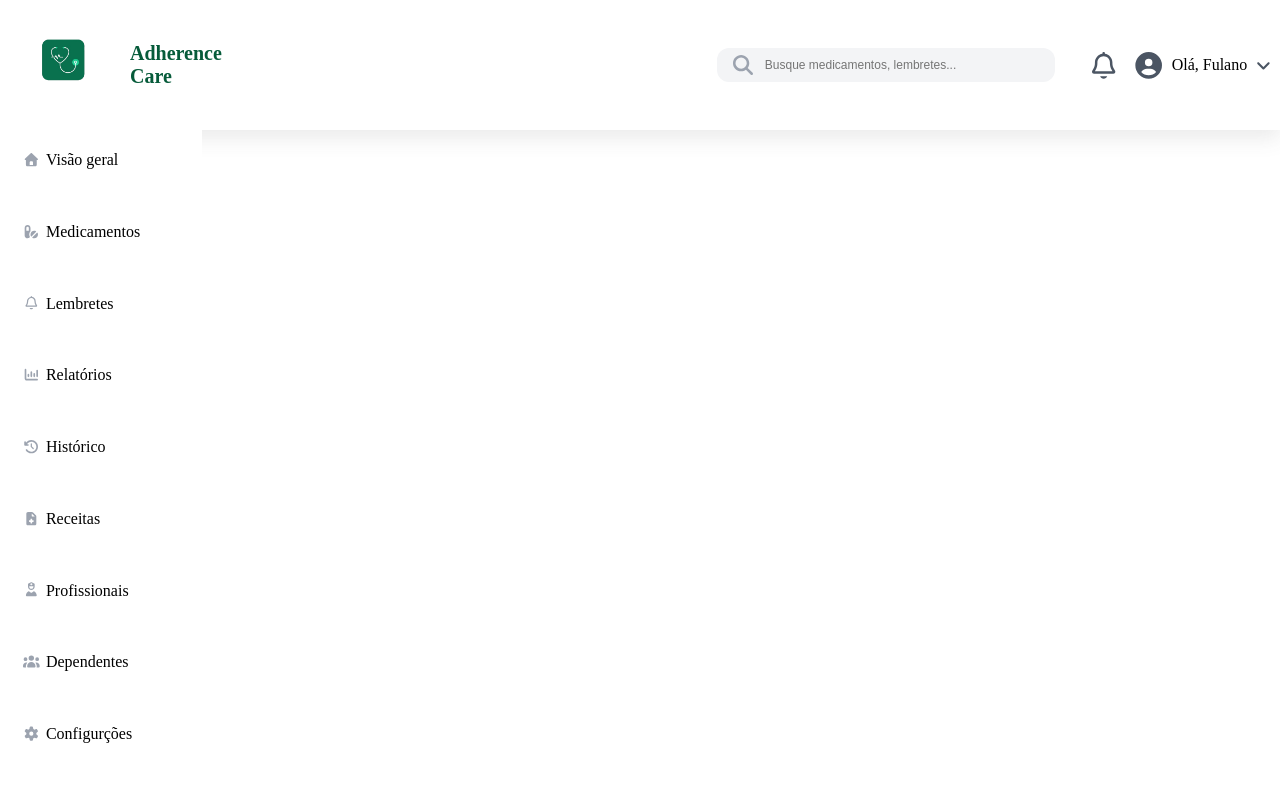
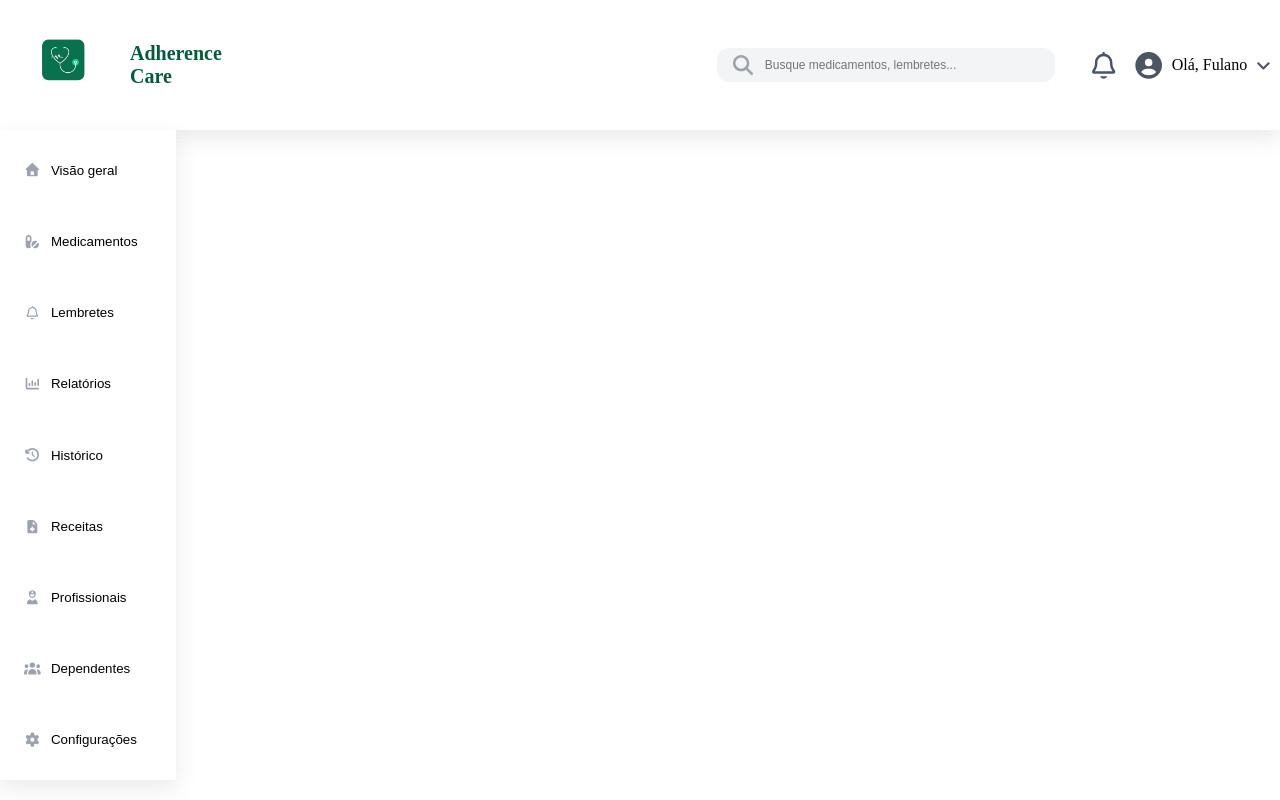
Before and after one commit to bianca01moreira/TCC, a React (Vite) app in the folder FRONT_TCC/: page /Principal in a window 1280 px wide. Built offline with nearby package versions, Linux system fonts and the light colour scheme.

Commit message:
alterações nas telas de menu

```diff
--- a/FRONT_TCC/src/Paginas/MenuLateral.jsx
+++ b/FRONT_TCC/src/Paginas/MenuLateral.jsx
@@ -1,95 +1,59 @@
 import { height, width } from '@fortawesome/free-brands-svg-icons/fa11ty'
 import { faDisplay } from '@fortawesome/free-solid-svg-icons'
 import { FontAwesomeIcon } from '@fortawesome/react-fontawesome'
+import Botoes from './Botoes.jsx'
 const botao = {
     backgroundColor: "transparent",
     border:"none"
 }
 const divPrincipal = {
-    minHeight:"78vh",
+    minHeight:"80vh",
     display:"flex",
     justifyContent:"space-between",
-    width:"15%",
+    width:"13%",
     padding:"5px",
     backgroundColor:"#ffff",
+    boxShadow: "0px 8px 20px rgba(86, 86, 86, 0.12)",
 }
 const divSecundaria = {
     display:"flex",
     minHeight:"50vh",
     flexDirection:"column",
     justifyContent:"space-between",
-}
-const divAlinhaIcone = {
-    display:"flex",
-    flexDirection:"row",
-    paddingLeft:"10%"
-}
-
-const botaoIcone = {
-
+    padding:"8%"
 }
 function MenuLateral() {
     return(
         <div>
             <div style={divPrincipal}>
                 <div style={divSecundaria}>
-                    <div style={divAlinhaIcone}>
-                        <button style={botao} type='button'>
-                            <FontAwesomeIcon icon="fa-solid fa-house" style={{color: "#9ca3af",}} />
-                        </button>
-                        <p>Visão geral</p>
-                    </div>
-                    <div style={divAlinhaIcone}>
-                        <button style={botao} type='button'>
-                            <FontAwesomeIcon icon="fa-solid fa-pills" style={{color: "#9ca3af",}} />
-                        </button>
-                        <p>Medicamentos</p>
-                    </div>
-                    <div style={divAlinhaIcone}>
-                        <button style={botao} type='button'>
-                            <FontAwesomeIcon icon="fa-regular fa-bell" style={{color: "#9ca3af",}} />
-                        </button>
-                            <p>Lembretes</p>
-                    </div>
-                    <div style={divAlinhaIcone}>
-                        <button style={botao} type='button'>
-                            <FontAwesomeIcon icon="fa-solid fa-chart-column" style={{color: "#9ca3af",}} />
-                        </button>
-                        <p>Relatórios</p>
-                    </div>
-                    <div style={divAlinhaIcone}>
-                        <button style={botao} type='button'>
-                            <FontAwesomeIcon icon="fa-solid fa-clock-rotate-left" style={{color: "#9ca3af",}} />
-                        </button>
-                        <p>Histórico</p>
-                    </div>
-                    <div style={divAlinhaIcone}>
-                        <button style={botao} type='button'>
-                            <FontAwesomeIcon icon="fa-solid fa-file-medical" style={{color: "#9ca3af",}} />
-                        </button>
-                            <p>Receitas</p>
-                    </div>
-                    <div style={divAlinhaIcone}>
-                        <button style={botao} type='button'>
-                            <FontAwesomeIcon icon="fa-solid fa-user-nurse" style={{color: "#9ca3af",}} />
-                        </button>
-                        <p>Profissionais</p>
-                    </div>
-                    {/* <button style={botao} type='button'>
-                        <FontAwesomeIcon icon="fa-solid fa-user-doctor" style={{color: "#9ca3af",}} />
-                    </button> */}
-                    <div style={divAlinhaIcone}>
-                        <button style={botao} type='button'>
-                            <FontAwesomeIcon icon="fa-solid fa-users" style={{color: "#9ca3af",}} />
-                        </button>
-                            <p>Dependentes</p>
-                    </div>
-                    <div style={divAlinhaIcone}>
-                        <button style={botao} type='button'>
-                            <FontAwesomeIcon icon="fa-solid fa-gear" style={{color: "#9ca3af",}} />
-                        </button>
-                            <p>Configurções</p>
-                    </div>
+                    <Botoes titulo="Visão geral">
+                        {<FontAwesomeIcon icon="fa-solid fa-house" className="iconeMenu" />}
+                    </Botoes>
+                    <Botoes titulo="Medicamentos">
+                        {<FontAwesomeIcon icon="fa-solid fa-pills" className="iconeMenu" />}
+                    </Botoes>
+                    <Botoes titulo="Lembretes">
+                        {<FontAwesomeIcon icon="fa-regular fa-bell" className="iconeMenu" />}
+                    </Botoes>
+                    <Botoes titulo="Relatórios">
+                        {<FontAwesomeIcon icon="fa-solid fa-chart-column" className="iconeMenu" />}
+                    </Botoes>
+                    <Botoes titulo="Histórico">
+                        {<FontAwesomeIcon icon="fa-solid fa-clock-rotate-left" className="iconeMenu" /> }
+                    </Botoes>
+                    <Botoes titulo="Receitas">
+                        {<FontAwesomeIcon icon="fa-solid fa-file-medical" className="iconeMenu" /> }
+                    </Botoes>
+                    <Botoes titulo="Profissionais">
+                        {<FontAwesomeIcon icon="fa-solid fa-user-nurse" className="iconeMenu" />}
+                    </Botoes>
+                    <Botoes titulo="Dependentes">
+                        {<FontAwesomeIcon icon="fa-solid fa-users" className="iconeMenu" />}
+                    </Botoes>
+                    <Botoes titulo="Configurações">
+                        {<FontAwesomeIcon icon="fa-solid fa-gear"   className="iconeMenu" />}
+                    </Botoes>
                 </div>
             </div>
         </div>
--- a/FRONT_TCC/src/Paginas/MenuSuperior.jsx
+++ b/FRONT_TCC/src/Paginas/MenuSuperior.jsx
@@ -3,14 +3,18 @@ import logo from '../assets/imagens/logo.png'
 import { FontAwesomeIcon } from '@fortawesome/react-fontawesome'
 function MenuSuperior() {
     const menuSuperior = {
-        minWidth: "90%",
-        boxSizing: "border-box",
-        backgroundColor:"#ffffff",
-        boxShadow: "0px 8px 20px rgba(86, 86, 86, 0.12)",
+        // minWidth: "100vh",
+        // boxSizing: "border-box",
+        // backgroundColor:"#ffffff",
+        // boxShadow: "0px 8px 20px rgba(86, 86, 86, 0.12)",
     }
     const divSuperior = {
         display:"flex",
         alignItems:"center",
+        minWidth: "100vh",
+        boxSizing: "border-box",
+        backgroundColor:"#ffffff",
+        boxShadow: "0px 8px 20px rgba(86, 86, 86, 0.12)",
     }
     const divAlinhaUsuario ={
         display:"flex",
```
